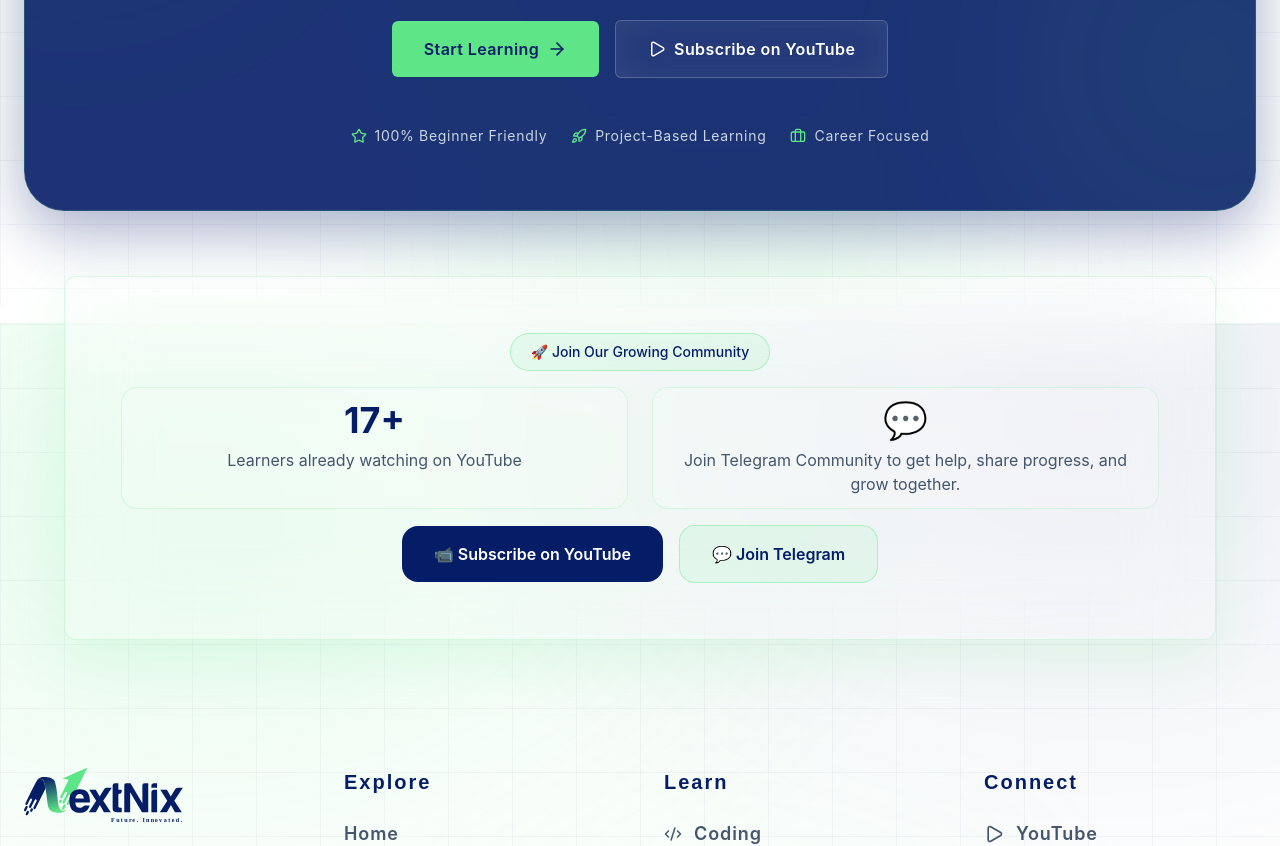
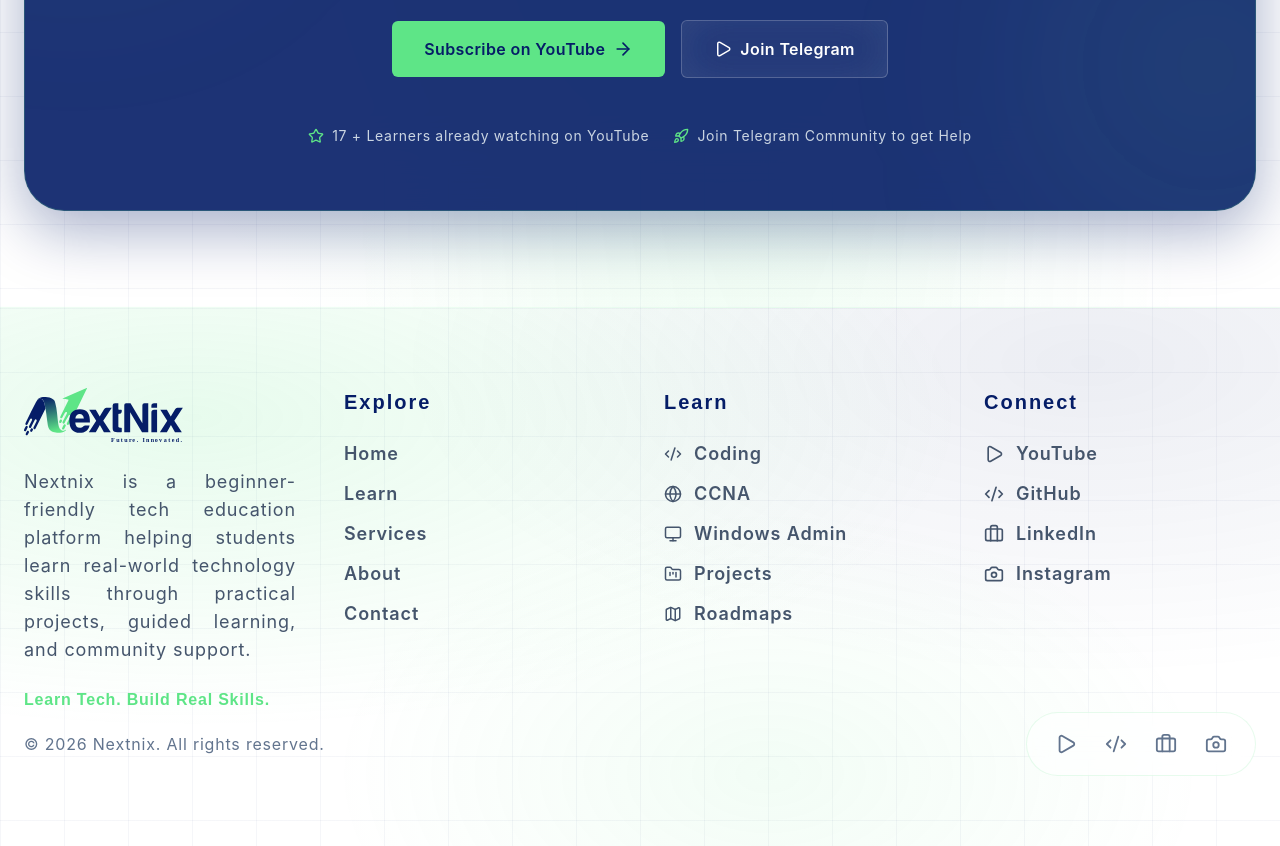
Before and after one commit to SwaroopArya65/Nextnix-Learn-Tech.-Build-Real-Skills, a React (Vite) app in the folder Client/: page / in a window 1280 px wide. Shown: the part 5600-6446 px from the top of the page. Built offline with nearby package versions, Linux system fonts and the light colour scheme.

Commit message:
Remove community section from footer and add another section

```diff
--- a/Client/src/components/common/Footer.jsx
+++ b/Client/src/components/common/Footer.jsx
@@ -48,92 +48,11 @@ const socialLinks = [
 
 function Footer() {
 
-    const handleSubscribe = () => {
-        const toastId = toast.loading(
-            "Opening YouTube Channel..."
-        );
 
-        setTimeout(() => {
-            toast.dismiss(toastId);
-
-            toast.success("Redirected successfully!");
-
-            window.open(
-                "https://www.youtube.com/@Nextnixtech",
-                "_blank",
-                "noopener,noreferrer"
-            );
-        }, 2000);
-    };
-
-    const handleTelegram = () => {
-        toast.success("Redirecting to Telegram Community...");
-
-        setTimeout(() => {
-            window.open(
-                "https://t.me/your-community-link",
-                "_blank",
-                "noopener,noreferrer"
-            );
-        }, 1500);
-    };
 
     return (
         <>
-            <footer className="nn-bg-light-grid border-t border-[#5EE587]/10 mt-4">
-
-                <div className="relative -translate-y-12">
-                    <div className="mx-auto max-w-6xl overflow-hidden rounded-xl border border-[#5EE587]/20 bg-white/10 backdrop-blur-2xl shadow-[0_20px_60px_rgba(94,229,135,0.15)]">
-                        <div className="px-8 py-2 md:px-14 md:py-14">
-                            {/* Badge */}
-                            <div className="flex justify-center">
-                                <span className="inline-flex items-center gap-2 rounded-full border border-[#5EE587]/40 bg-[#5EE587]/10 px-5 py-2 text-sm font-medium font-inter text-[#051D67]">
-                                    🚀 Join Our Growing Community
-                                </span>
-                            </div>
-
-                            {/* Stats */}
-                            <div className="mt-4 grid gap-6 md:grid-cols-2">
-                                <div className="rounded-2xl border border-[#5EE587]/20 bg-white/10 p-3 text-center backdrop-blur-xl">
-                                    <p className="text-4xl font-bold font-poppins text-[#051D67]">
-                                        17+
-                                    </p>
-
-                                    <p className="mt-2 font-inter text-slate-600">
-                                        Learners already watching on YouTube
-                                    </p>
-                                </div>
-
-                                <div className="rounded-2xl border border-[#5EE587]/20 bg-white/10 p-3 text-center backdrop-blur-xl">
-                                    <p className="text-4xl">💬</p>
-
-                                    <p className="mt-2 font-inter text-slate-600">
-                                        Join Telegram Community to get help,
-                                        share progress, and grow together.
-                                    </p>
-                                </div>
-                            </div>
-
-                            {/* Buttons */}
-                            <div className="mt-4 flex flex-col items-center justify-center gap-4 sm:flex-row">
-                                <button
-                                    onClick={handleSubscribe}
-                                    className="rounded-2xl bg-[#051D67] px-8 py-4 font-semibold font-inter text-white transition-all duration-300 hover:-translate-y-1 hover:bg-[#0A2B8F]"
-                                >
-                                    📹 Subscribe on YouTube
-                                </button>
-
-                                <button
-                                    onClick={handleTelegram}
-                                    className="rounded-2xl border border-[#5EE587]/40 bg-[#5EE587]/10 px-8 py-4 font-semibold font-inter text-[#051D67] transition-all duration-300 hover:-translate-y-1 hover:bg-[#5EE587]/20"
-                                >
-                                    💬 Join Telegram
-                                </button>
-                            </div>
-                        </div>
-                    </div>
-                </div>
-
+            <footer className="nn-bg-light-grid border-t border-[#5EE587]/10">
                 <div className="mx-auto max-w-7xl px-6 py-20">
                     {/* Top Section */}
                     <motion.div
--- a/Client/src/pages/Home.jsx
+++ b/Client/src/pages/Home.jsx
@@ -825,7 +825,7 @@ function Home() {
                                 {/* Badge */}
                                 <div className="inline-flex items-center gap-2 rounded-full border border-[#5EE587]/30 bg-[#5EE587]/10 px-4 py-2 text-sm font-medium font-inter tracking-wide text-[#5EE587] backdrop-blur-md">
                                     <Rocket size={16} />
-                                    Join the Next Generation of Tech Learners
+                                    Join Our Growing Community || Next Generation of Tech Learners
                                 </div>
 
                                 {/* Heading */}
@@ -866,7 +866,7 @@ function Home() {
                                         hover:shadow-[0_12px_40px_rgba(94,229,135,0.45)]
                                         "
                                     >
-                                        Start Learning
+                                        Subscribe on YouTube
                                         <ArrowRight size={20} />
                                     </button>
 
@@ -894,7 +894,7 @@ function Home() {
                                         "
                                     >
                                         <Play size={18} />
-                                        Subscribe on YouTube
+                                        Join Telegram
                                     </button>
                                 </div>
 
@@ -902,21 +902,21 @@ function Home() {
                                 <div className="mt-12 flex flex-wrap items-center justify-center gap-6 text-sm text-slate-300">
                                     <div className="flex items-center gap-2 tracking-wider font-inter">
                                         <Star size={16} className="text-[#5EE587]" />
-                                        <span>100% Beginner Friendly</span>
+                                        <span>17 + Learners already watching on YouTube</span>
                                     </div>
 
                                     <div className="flex items-center gap-2 tracking-wider font-inter">
                                         <Rocket size={16} className="text-[#5EE587]" />
-                                        <span>Project-Based Learning</span>
+                                        <span>Join Telegram Community to get Help</span>
                                     </div>
 
-                                    <div className="flex items-center gap-2 tracking-wider font-inter">
+                                    {/* <div className="flex items-center gap-2 tracking-wider font-inter">
                                         <Briefcase
                                             size={16}
                                             className="text-[#5EE587]"
                                         />
                                         <span>Career Focused</span>
-                                    </div>
+                                    </div> */}
                                 </div>
                             </div>
                         </motion.div>
```
